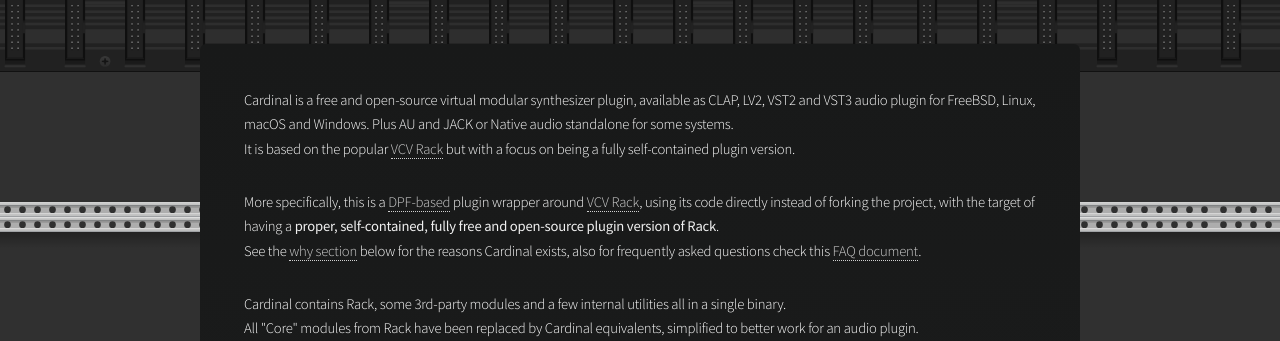
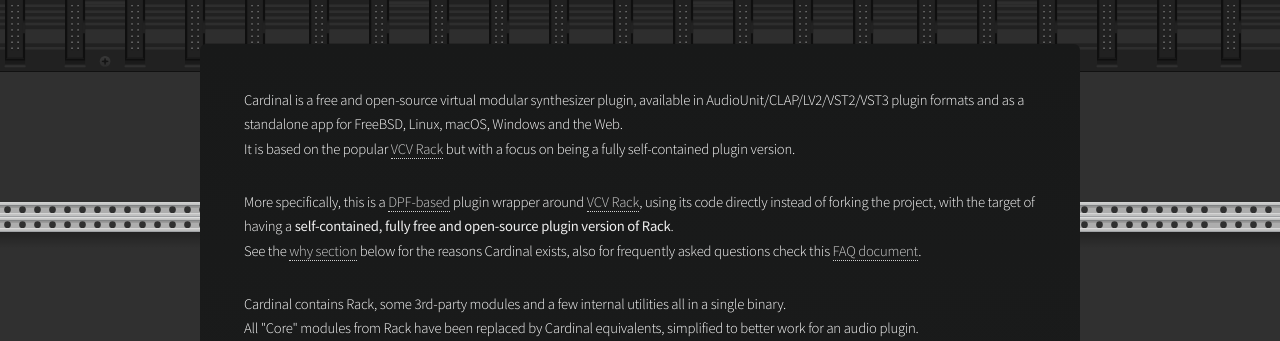
Before and after one commit to DISTRHO/Cardinal-Website, a PHP site: page /about in a window 1280 px wide. Shown: the part 163-504 px from the top of the page. Run offline with PHP 8.4, Linux system fonts and the light colour scheme; data that the repository does not hold is empty.

Commit message:
tweak wording
Signed-off-by: falkTX <falktx@falktx.com>

```diff
--- a/about.php
+++ b/about.php
@@ -6,11 +6,10 @@
 					<h2>Cardinal, the Rack!</h2>
 				</header>
 				<div class="box">
-					<p>Cardinal is a free and open-source virtual modular synthesizer plugin, available as CLAP, LV2, VST2 and VST3 audio plugin for FreeBSD, Linux, macOS and Windows.
-					Plus AU and JACK or Native audio standalone for some systems.<br>
+					<p>Cardinal is a free and open-source virtual modular synthesizer plugin, available in AudioUnit/CLAP/LV2/VST2/VST3 plugin formats and as a standalone app for FreeBSD, Linux, macOS, Windows and the Web.<br>
 					It is based on the popular <a href="https://vcvrack.com/" target="_blank">VCV Rack</a> but with a focus on being a fully self-contained plugin version.</p>
 					<p>More specifically, this is a <a href="https://github.com/DISTRHO/DPF/" target="_blank">DPF-based</a> plugin wrapper around <a href="https://github.com/VCVRack/Rack/" target="_blank">VCV Rack</a>,
-					using its code directly instead of forking the project, with the target of having a <strong>proper, self-contained, fully free and open-source plugin version of Rack</strong>.<br>
+					using its code directly instead of forking the project, with the target of having a <strong>self-contained, fully free and open-source plugin version of Rack</strong>.<br>
 					See the <a href="#Why">why section</a> below for the reasons Cardinal exists, also for frequently asked questions check this <a href="https://github.com/DISTRHO/Cardinal/blob/main/docs/FAQ.md" target="_blank">FAQ document</a>.</p>
 					<p>Cardinal contains Rack, some 3rd-party modules and a few internal utilities all in a single binary.<br>
 					All "Core" modules from Rack have been replaced by Cardinal equivalents, simplified to better work for an audio plugin.</p>
--- a/index.php
+++ b/index.php
@@ -21,7 +21,7 @@
 						<h2>A fully free and self-contained modular synthesizer
 						<br />
 						based on the popular <a href="https://vcvrack.com/" target="_blank">VCV Rack</a></h2>
-						<p>Available as AU, CLAP, LV2, VST2, VST3 and Standalone audio plugin for FreeBSD, Linux, macOS, Windows and the Web.</p>
+						<p>Available in AudioUnit/CLAP/LV2/VST2/VST3 plugin formats and as a standalone app for FreeBSD, Linux, macOS, Windows and the Web.</p>
 					</header>
 				</section>
 
@@ -30,7 +30,7 @@
 						<section>
 							<span class="icon major brands fa-osi accent3"></span>
 							<h3>Open-Source</h3>
-							<p>Created first and foremost as a way to have Rack as a proper open-source audio plugin.</p>
+							<p>Created first and foremost as a way to have Rack as a conventional open-source audio plugin.</p>
 						</section>
 						<section>
 							<span class="icon major solid fa-box accent4"></span>
```
